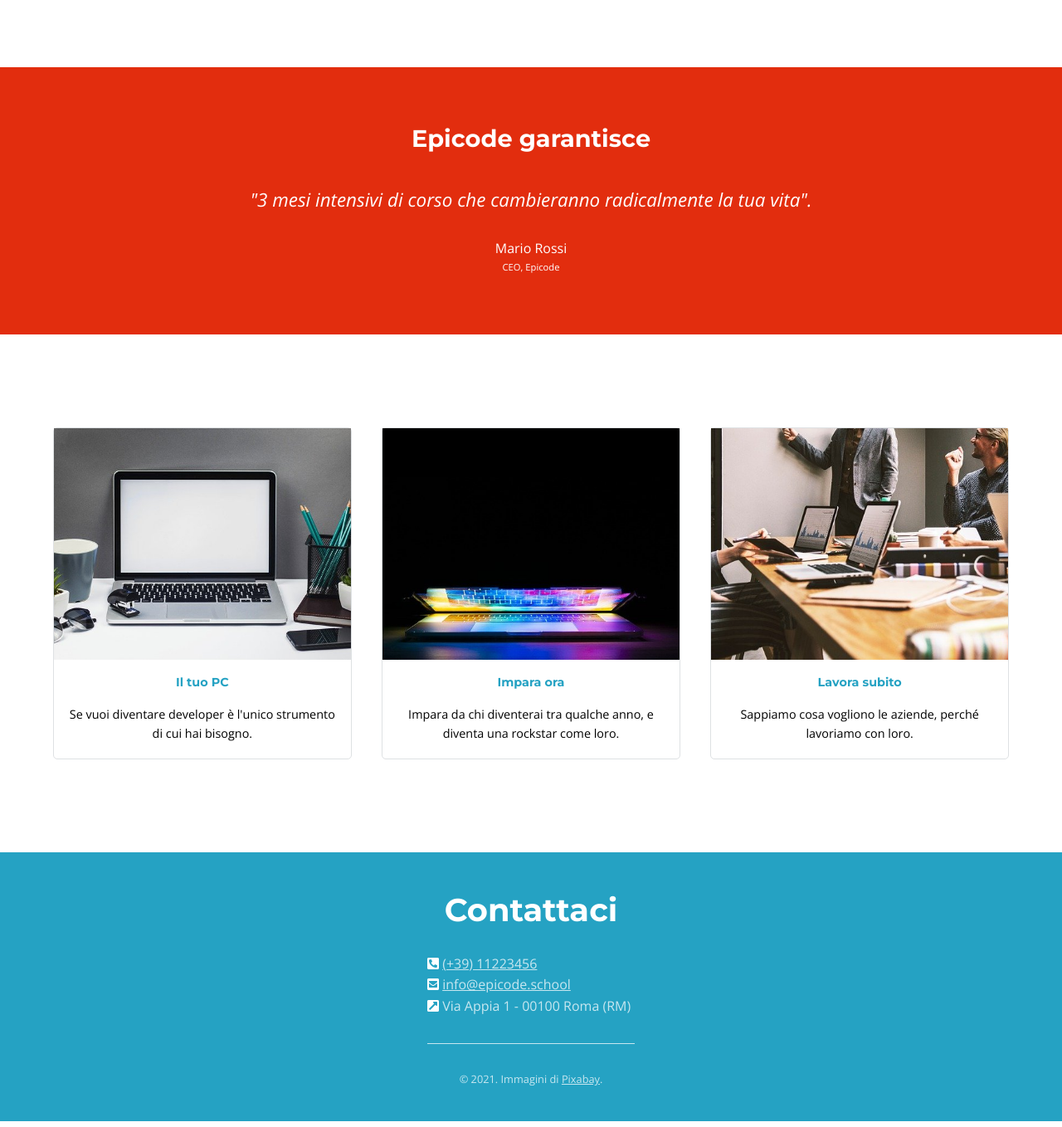
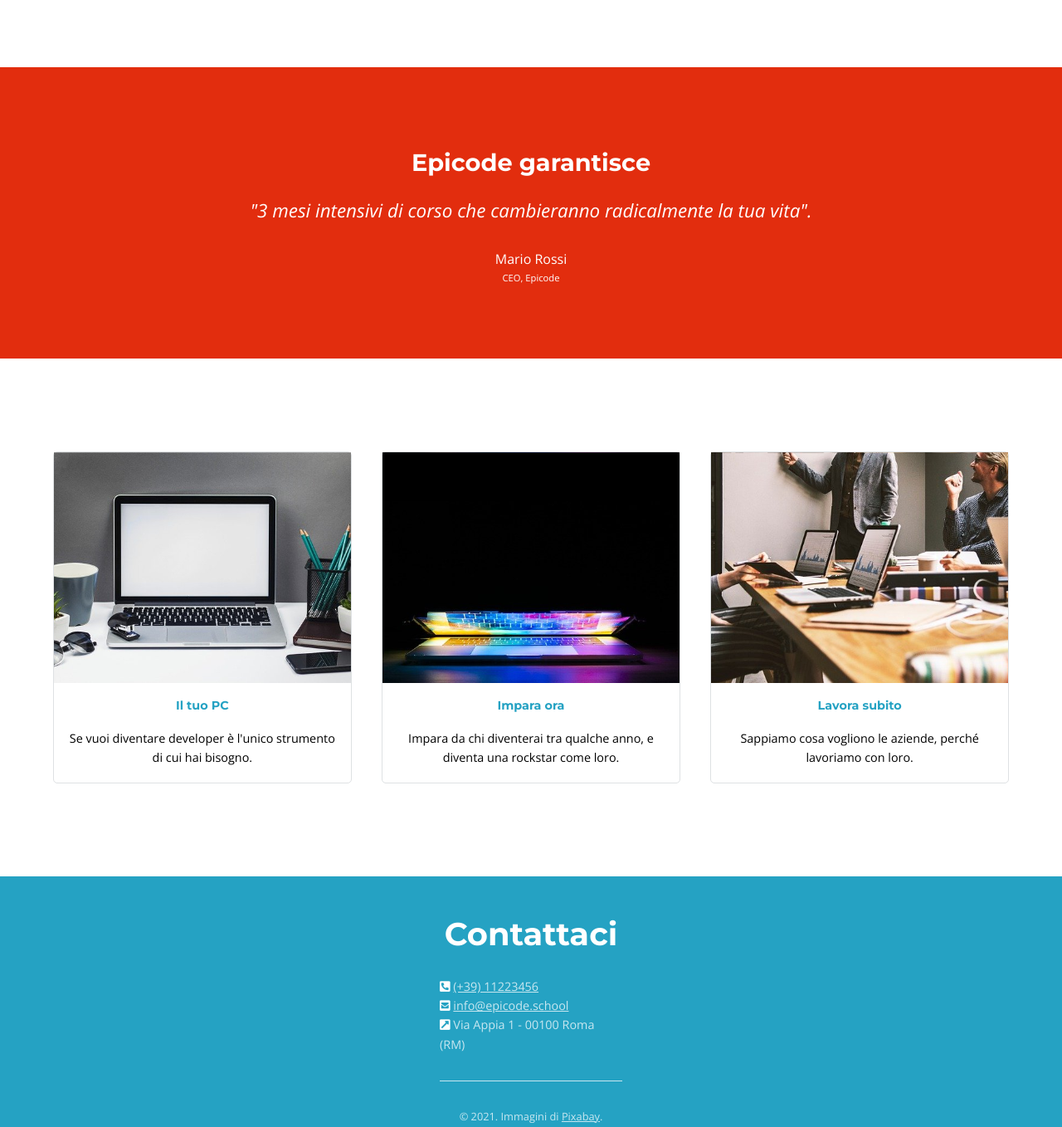
Before and after one commit to m0n0t0ny/U1-W1-D5, a plain HTML site: page index-desktop.html in a window 1280 px wide. Shown: the part 1140-2498 px from the top of the page at 83% size. Drawn offline with nearby package versions, Linux system fonts and the light colour scheme.

Commit message:
minor fixes

```diff
--- a/css/style-desktop.css
+++ b/css/style-desktop.css
@@ -136,6 +136,7 @@
 }
 
 .banner-red h1 {
+  margin: 1.8rem 0;
   color: white;
 }
 
@@ -143,7 +144,7 @@
   display: block;
   font-size: 1.4rem;
   font-weight: 400;
-  margin: 2.8rem 0 0 0;
+  margin: 1.5rem 0 0 0;
   line-height: 1.3;
   font-style: italic;
 }
@@ -155,11 +156,7 @@
 .banner-red :nth-child(4) {
   margin-top: 0;
   font-size: 0.7rem;
-  margin-bottom: 3rem;
-}
-
-main .main-container:nth-of-type(2) {
-  height: 500px;
+  margin-bottom: 4rem;
 }
 
 .card {
@@ -217,7 +214,7 @@
 }
 
 .contacts-box {
-  width: 250px;
+  width: 220px;
   text-align: left;
   margin: 0 auto;
 }
@@ -239,7 +236,7 @@
 
 footer p {
   margin: 0;
-  font-size: 1rem;
+  font-size: 0.9rem;
 }
 
 hr {
--- a/css/style.css
+++ b/css/style.css
@@ -64,7 +64,7 @@
 .banner {
   width: 100%;
   background-image: url(../images/banner.jpg);
-  /* background-position: center; */
+  background-position: center;
   background-size: cover;
 }
 
@@ -166,7 +166,7 @@
 }
 
 hr {
-  width: 50%;
+  width: 53%;
   border: 0;
   border-top: 1px solid #c8e7f0;
   margin: 2rem auto;
```
